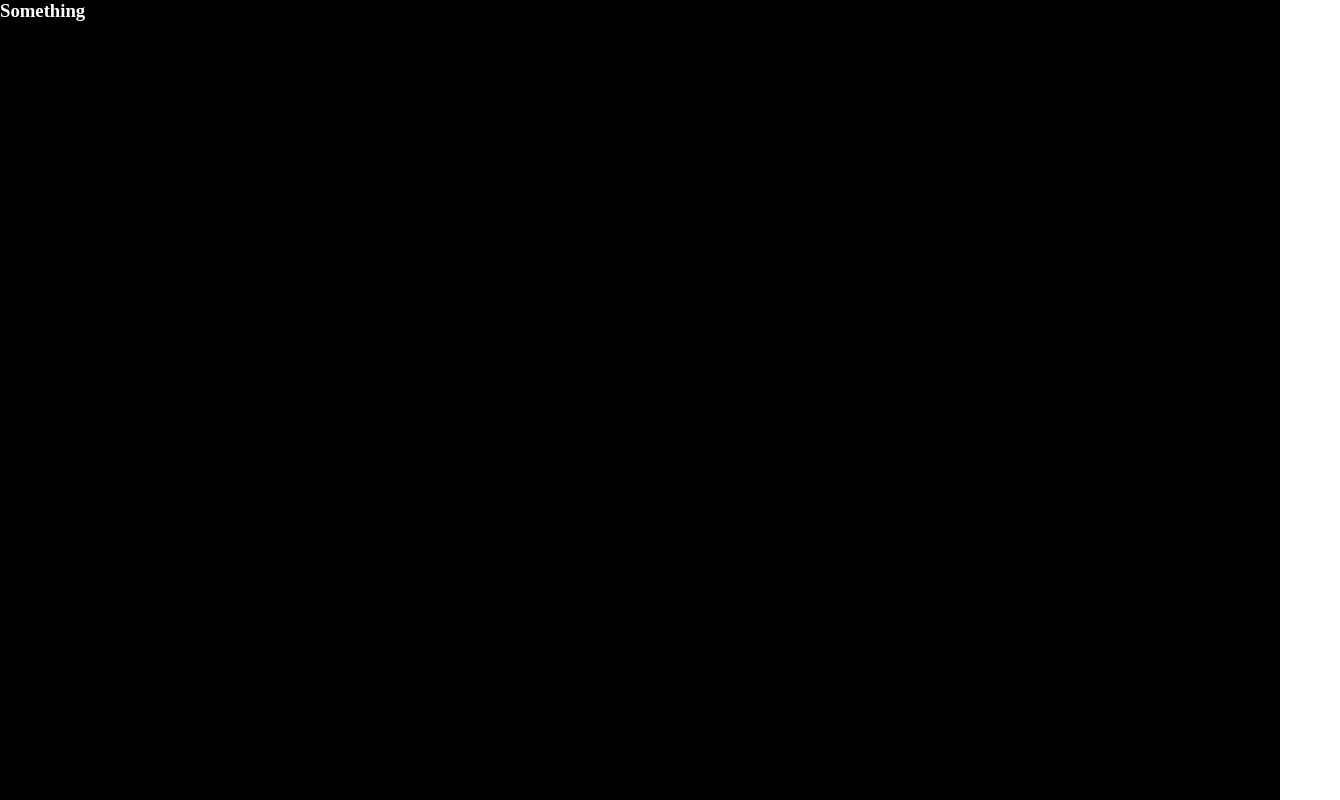
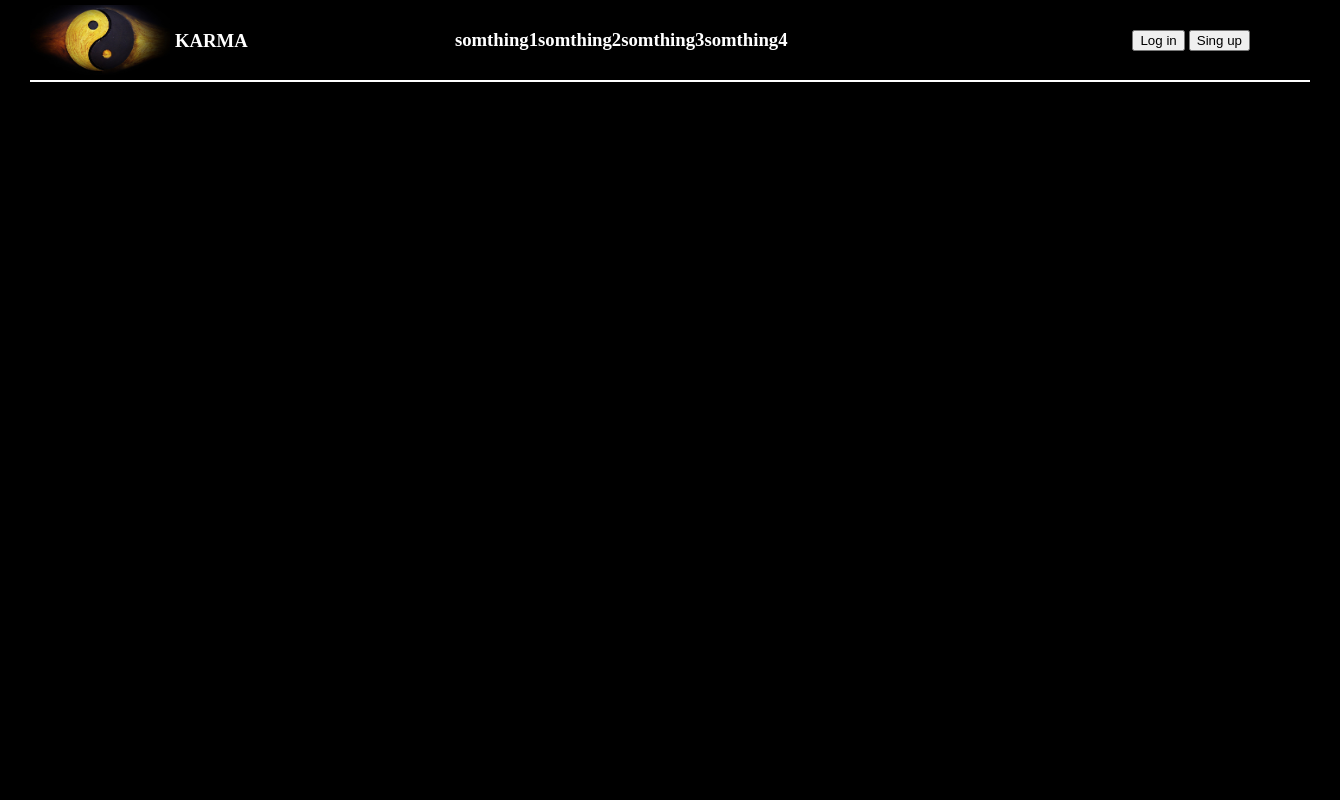
Before and after one commit to nischay59/HTML-CSS-practice, a plain HTML site: page index.html in a window 1280 px wide. Shown: the top 800 px of the page, 1340 px wide, since content can reach past the window. Drawn offline with Linux system fonts and the light colour scheme.

Commit message:
Add files via upload

```diff
--- a/index.html
+++ b/index.html
@@ -7,12 +7,30 @@
     <link rel="stylesheet" href="style.css">
 </head>
 <body>
-    <div id="main">
-        <div id="nev-bar">
+        <div id="page1">
             <div id="nev-bar">
-                <h3>Something</h3>
+                <img src="karma_logo.jpg" alt="sorry">
+                <div id="bar-itm">
+                    <h3>somthing1</h3>
+                    <h3>somthing2</h3>
+                    <h3>somthing3</h3>
+                    <h3>somthing4</h3>
+                </div>
+                <div id="logo-name">
+                    <h3>KARMA</h3>
+                </div>
+                <div id="log-in">
+                    <button>Log in</button>
+                    <button>Sing up</button>
+                </div>
             </div>
         </div>
-    </div>
+        <div id="page2">
+
+        </div>
+        <div id="page3">
+
+        </div>
+
 </body>
 </html>
--- a/style.css
+++ b/style.css
@@ -1,9 +1,6 @@
 *{
     margin: 0;
-    padding: 0;
-    box-sizing: border-box;
-    font-family: 'Gilroy';
-    color: white;
+    /* color: white; */
 }
 
 html,body{
@@ -11,13 +8,54 @@ html,body{
     width: 100%;
 }
 
-#main{
+#page1{
     height: 100%;
     width: 100%;
     background-color: #000;
+    padding: 0 30px;
+    color: white;
 }
 
-#nav-bar{
-    margin-bottom: 4px solid white;
-    z-index: 1;
+#nev-bar{
+    height: 80px;
+    width: 100%;
+    background-color: #000;
+    border-bottom: 2px solid white;
+    display: flex;
+    align-items: center;
+    justify-content: space-between;
+    /* padding: 0 20px; */
 }
+#nev-bar img{
+    height: 70px;
+    width: 140px;
+}
+
+#logo-name{
+    position: absolute;
+    top: 30px;
+    left: 175px;
+}
+
+#bar-itm{
+    display: flex;
+    align-items: center;
+    justify-content: center;
+    margin: o 20px;
+}
+
+#log-in{
+    padding: 0 60px;
+}
+
+#page2{
+    height: 100%;
+    width: 100%;
+    background-color: #201919;
+}
+
+#page3{
+    height: 100%;
+    width: 100%;
+    background-color: lightblue;
+}
```
Also changed, not shown: karma_logo.jpg (added).
